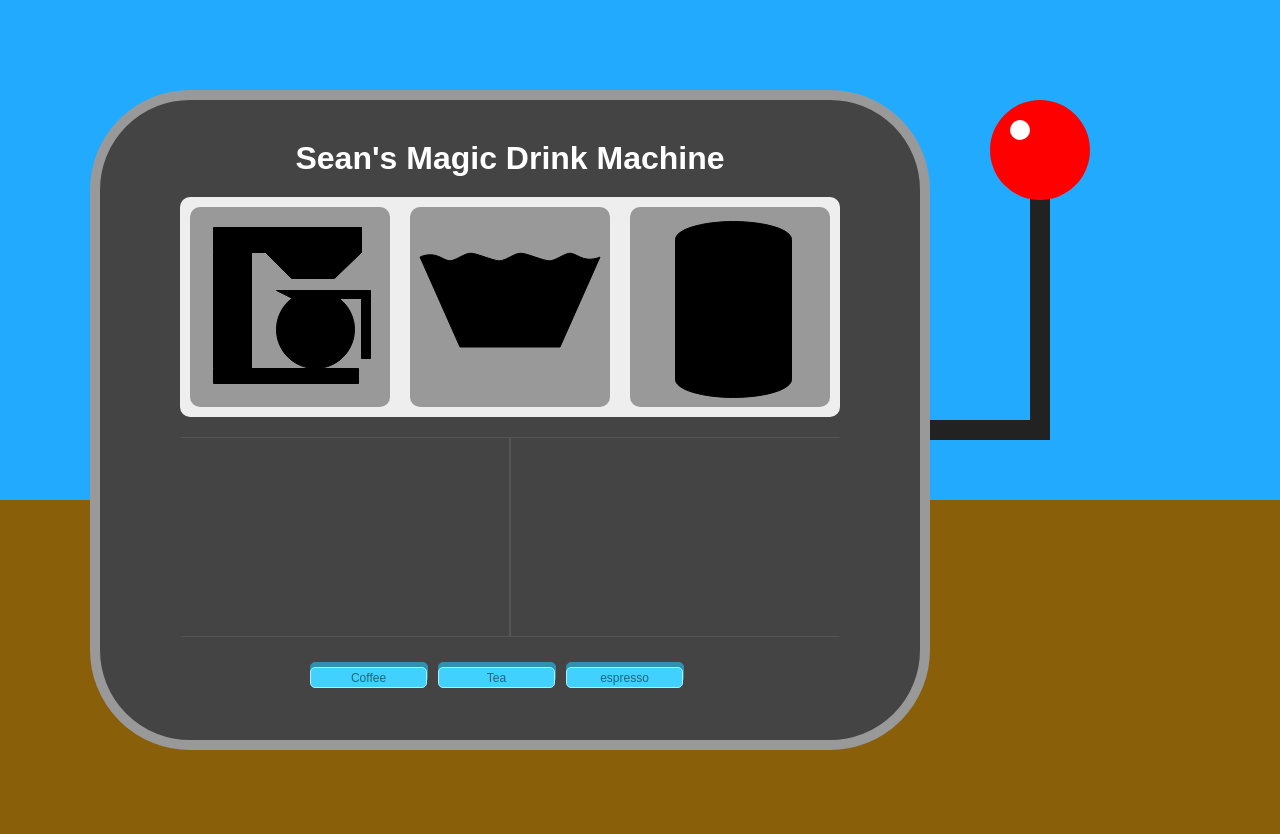
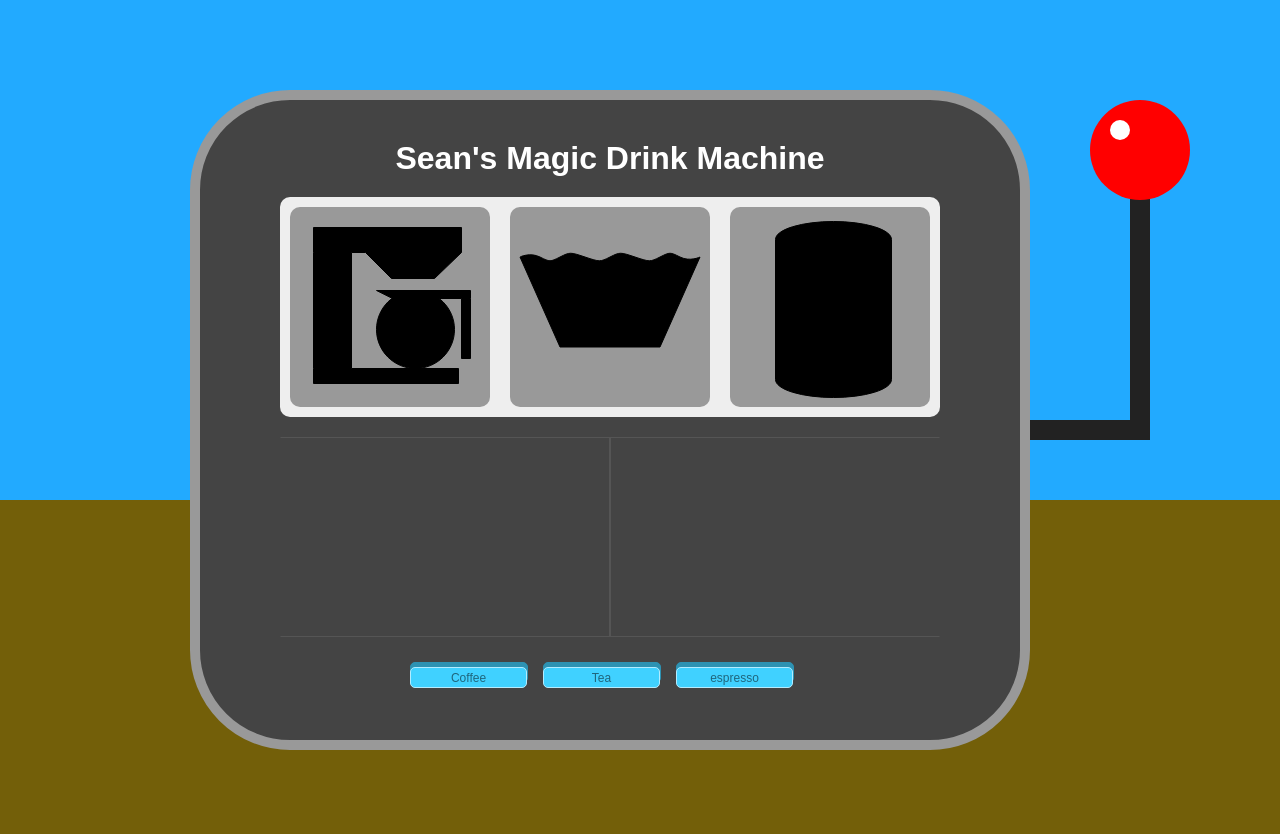
Before and after one commit to seantomburke/espresso-slot-machine, a plain HTML site: page index.html in a window 1280 px wide. Drawn offline with Linux system fonts and the light colour scheme.

Commit message:
updating css to center machine

```diff
--- a/thumbtack.css
+++ b/thumbtack.css
@@ -7,7 +7,7 @@ body{
 #table{
 	width: 100%;
 	height: 400px;
-	background: #895f09;
+	background: #735f09;
 	top: 500px;
 	position: absolute;
 	z-index: -10;
@@ -16,7 +16,7 @@ body{
 #machine{
 	width: 1100px;
 	height: 700px;
-	margin: 0px auto;
+	margin: 0px 20px 0 190px;
 }
 
 #box{
@@ -186,7 +186,7 @@ width: 100%;
     width: 118px;
     height: 28px;
     float: left;
-    margin-right: 10px;
+    margin-right: 15px;
 }
 
 .roundedRectangle2
```
